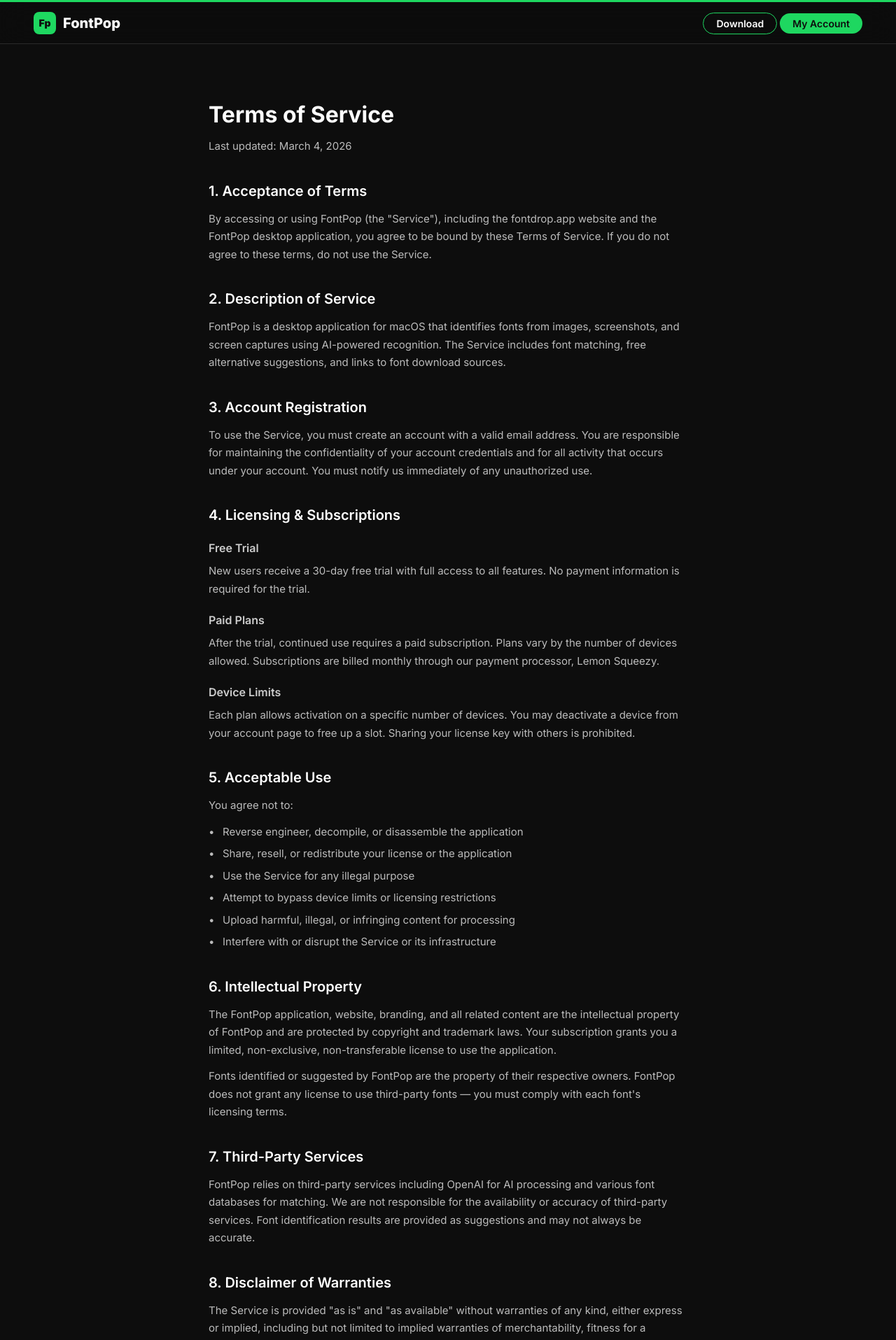
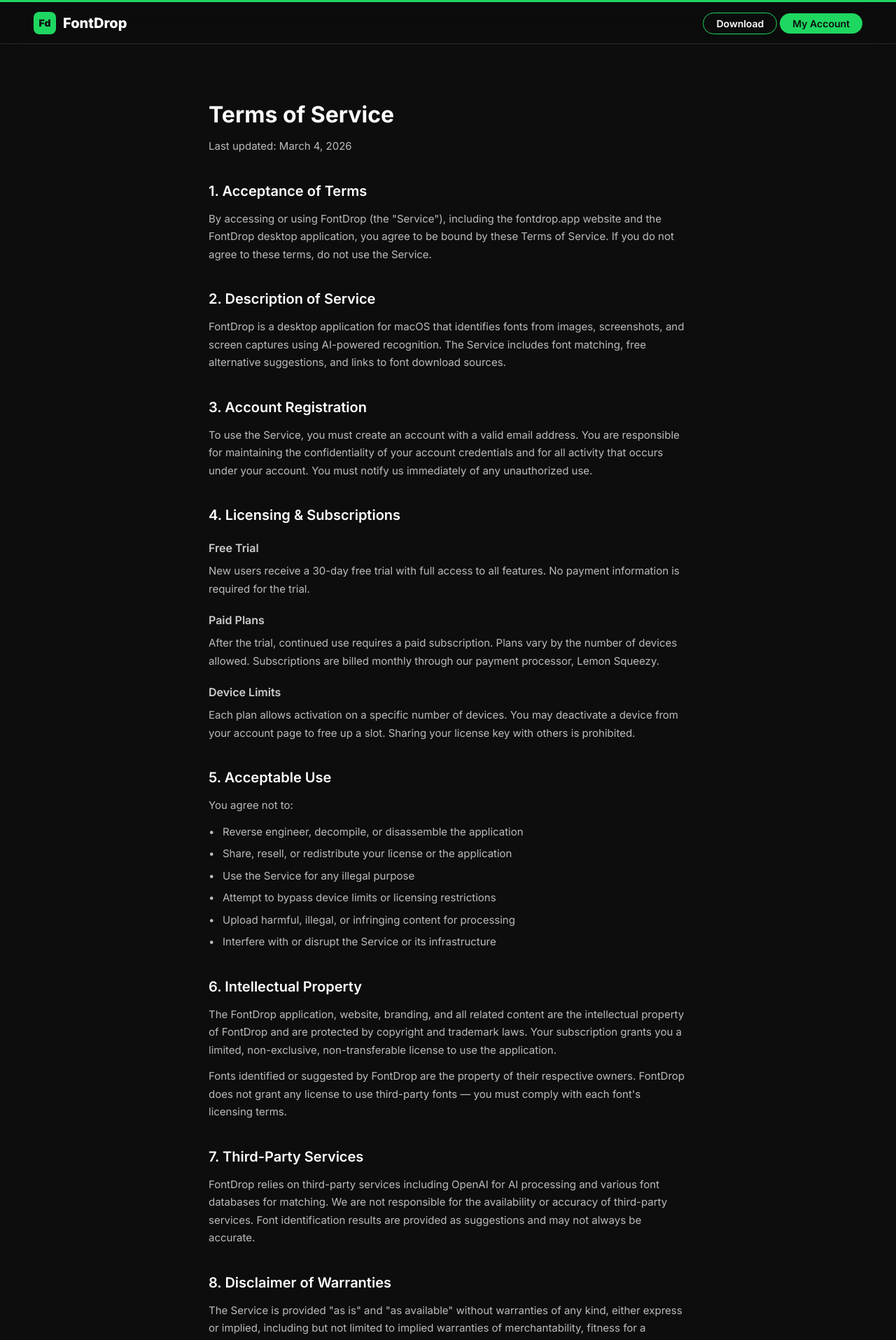
Before and after one commit to yairsabag/popupfont-web, a Next.js app: page /terms in a window 1280 px wide. Shown: the top 1915 px of the page at 70% size. Built offline with nearby package versions, Linux system fonts and the light colour scheme.

Commit message:
Rebrand FontPop to FontDrop

```diff
--- a/src/app/(auth)/layout.tsx
+++ b/src/app/(auth)/layout.tsx
@@ -10,7 +10,7 @@
           <div className="w-12 h-12 bg-[#1ed760] rounded-xl flex items-center justify-center text-[#0d0d0d] font-black text-lg">
             Fp
           </div>
-          <span className="text-white font-extrabold text-2xl">FontPop</span>
+          <span className="text-white font-extrabold text-2xl">FontDrop</span>
         </Link>
         <div className="bg-[#1a1a1a] border border-[#2a2a2a] rounded-2xl p-8">
           {children}
--- a/src/app/(auth)/login/page.tsx
+++ b/src/app/(auth)/login/page.tsx
@@ -35,7 +35,7 @@
   return (
     <div className="bg-[#1e1e1e] rounded-2xl p-8 border border-[#2a2a2a]">
       <h1 className="text-2xl font-bold text-white text-center mb-2">Welcome back</h1>
-      <p className="text-gray-500 text-center mb-8">Sign in to your FontPop account</p>
+      <p className="text-gray-500 text-center mb-8">Sign in to your FontDrop account</p>
 
       {error && (
         <div className="bg-red-500/10 border border-red-500/30 rounded-lg p-3 mb-6 text-red-400 text-sm text-center">
--- a/src/app/(legal)/layout.tsx
+++ b/src/app/(legal)/layout.tsx
@@ -6,8 +6,8 @@
       <div className="green-line" />
       <nav className="landing-nav">
         <Link href="/" className="nav-logo">
-          <div className="nav-logo-icon">Fp</div>
-          <span className="nav-logo-text">FontPop</span>
+          <div className="nav-logo-icon">Fd</div>
+          <span className="nav-logo-text">FontDrop</span>
         </Link>
         <ul className="nav-links">
           <li><Link href="/#pricing" className="nav-download">Download</Link></li>
@@ -21,7 +21,7 @@
       </main>
       <footer className="landing-footer">
         <div className="footer-brand">
-          <div className="fi">Fp</div>FontPop
+          <div className="fi">Fd</div>FontDrop
         </div>
         <div className="footer-links">
           <Link href="/privacy">Privacy Policy</Link>
--- a/src/app/(legal)/privacy/page.tsx
+++ b/src/app/(legal)/privacy/page.tsx
@@ -6,7 +6,7 @@
 
       <h2>1. Introduction</h2>
       <p>
-        FontPop (&quot;we&quot;, &quot;our&quot;, or &quot;us&quot;) operates the fontdrop.app website and the FontPop
+        FontDrop (&quot;we&quot;, &quot;our&quot;, or &quot;us&quot;) operates the fontdrop.app website and the FontDrop
         desktop application (together, the &quot;Service&quot;). This Privacy Policy explains how we collect,
         use, and protect your information when you use our Service.
       </p>
@@ -25,7 +25,7 @@
       </p>
       <h3>Images You Process</h3>
       <p>
-        When you use FontPop to identify fonts, your images are sent to third-party AI services (OpenAI)
+        When you use FontDrop to identify fonts, your images are sent to third-party AI services (OpenAI)
         for analysis. We do not store your images on our servers. Images are transmitted solely for the
         purpose of font recognition and are not retained after processing.
       </p>
--- a/src/app/(legal)/refund/page.tsx
+++ b/src/app/(legal)/refund/page.tsx
@@ -6,14 +6,14 @@
 
       <h2>30-Day Free Trial</h2>
       <p>
-        FontPop offers a full 30-day free trial with access to all features. No payment information is
+        FontDrop offers a full 30-day free trial with access to all features. No payment information is
         required to start the trial, so there is no charge to cancel. We encourage you to thoroughly
         test the application during this period before subscribing.
       </p>
 
       <h2>Subscription Refunds</h2>
       <p>
-        If you are not satisfied with FontPop after subscribing, you may request a full refund within
+        If you are not satisfied with FontDrop after subscribing, you may request a full refund within
         14 days of your first payment. No questions asked. To request a refund, email us at{' '}
         <a href="mailto:support@fontdrop.app">support@fontdrop.app</a> with the email address
         associated with your account.
--- a/src/app/(legal)/terms/page.tsx
+++ b/src/app/(legal)/terms/page.tsx
@@ -6,14 +6,14 @@
 
       <h2>1. Acceptance of Terms</h2>
       <p>
-        By accessing or using FontPop (the &quot;Service&quot;), including the fontdrop.app website and
-        the FontPop desktop application, you agree to be bound by these Terms of Service. If you do not
+        By accessing or using FontDrop (the &quot;Service&quot;), including the fontdrop.app website and
+        the FontDrop desktop application, you agree to be bound by these Terms of Service. If you do not
         agree to these terms, do not use the Service.
       </p>
 
       <h2>2. Description of Service</h2>
       <p>
-        FontPop is a desktop application for macOS that identifies fonts from images, screenshots,
+        FontDrop is a desktop application for macOS that identifies fonts from images, screenshots,
         and screen captures using AI-powered recognition. The Service includes font matching, free
         alternative suggestions, and links to font download sources.
       </p>
@@ -55,19 +55,19 @@
 
       <h2>6. Intellectual Property</h2>
       <p>
-        The FontPop application, website, branding, and all related content are the intellectual property
-        of FontPop and are protected by copyright and trademark laws. Your subscription grants you a
+        The FontDrop application, website, branding, and all related content are the intellectual property
+        of FontDrop and are protected by copyright and trademark laws. Your subscription grants you a
         limited, non-exclusive, non-transferable license to use the application.
       </p>
       <p>
-        Fonts identified or suggested by FontPop are the property of their respective owners. FontPop
+        Fonts identified or suggested by FontDrop are the property of their respective owners. FontDrop
         does not grant any license to use third-party fonts — you must comply with each font&apos;s
         licensing terms.
       </p>
 
       <h2>7. Third-Party Services</h2>
       <p>
-        FontPop relies on third-party services including OpenAI for AI processing and various font
+        FontDrop relies on third-party services including OpenAI for AI processing and various font
         databases for matching. We are not responsible for the availability or accuracy of third-party
         services. Font identification results are provided as suggestions and may not always be accurate.
       </p>
@@ -82,7 +82,7 @@
 
       <h2>9. Limitation of Liability</h2>
       <p>
-        To the maximum extent permitted by law, FontPop shall not be liable for any indirect, incidental,
+        To the maximum extent permitted by law, FontDrop shall not be liable for any indirect, incidental,
         special, consequential, or punitive damages, or any loss of profits or revenues, whether incurred
         directly or indirectly. Our total liability for any claim arising from the Service shall not
         exceed the amount you paid us in the 12 months prior to the claim.
--- a/src/app/account/page.tsx
+++ b/src/app/account/page.tsx
@@ -64,7 +64,7 @@
       <nav className="border-b border-[#2a2a2a] px-6 py-4 flex items-center justify-between">
         <div className="flex items-center gap-3">
           <div className="w-8 h-8 bg-[#1ed760] rounded-lg flex items-center justify-center text-[#0d0d0d] font-black text-sm">Fp</div>
-          <span className="text-white font-bold text-lg">FontPop</span>
+          <span className="text-white font-bold text-lg">FontDrop</span>
         </div>
         <div className="flex items-center gap-4">
           <span className="text-[#999] text-sm">{user?.name || user?.email}</span>
--- a/src/app/layout.tsx
+++ b/src/app/layout.tsx
@@ -8,7 +8,7 @@
 });
 
 export const metadata: Metadata = {
-  title: "FontPop — Identify Any Font Instantly",
+  title: "FontDrop — Identify Any Font Instantly",
   description: "Professional desktop app for identifying fonts from any image, screenshot, or website. AI-powered with 990,000+ font database.",
 };
 
--- a/src/app/page.tsx
+++ b/src/app/page.tsx
@@ -51,7 +51,7 @@
   { q: 'Does it work with Hebrew fonts?', a: 'Yes! First tool specializing in Hebrew — AlefAlefAlef, HaGilda, FontBit, Hafontia, and more.' },
   { q: 'How much does it cost?', a: 'Free 30-day trial. Basic $9/mo (2 computers), Pro $15/mo (3 computers). Cancel anytime.' },
   { q: 'Is Windows supported?', a: 'macOS 12+ only for now. Windows coming soon.' },
-  { q: 'How is FontPop different from WhatTheFont?', a: 'Native desktop bubble, no browser needed. AI + databases, Hebrew specialist, free alternatives for every match.' },
+  { q: 'How is fontdrop different from WhatTheFont?', a: 'Native desktop bubble, no browser needed. AI + databases, Hebrew specialist, free alternatives for every match.' },
 ];
 
 export default function LandingPage() {
@@ -65,8 +65,8 @@
       {/* Nav */}
       <nav className="landing-nav">
         <Link href="/" className="nav-logo">
-          <div className="nav-logo-icon">Fp</div>
-          <span className="nav-logo-text">FontPop</span>
+          <div className="nav-logo-icon">Fd</div>
+          <span className="nav-logo-text">fontdrop</span>
         </Link>
         <ul className="nav-links">
           <li><a href="#pricing" className="nav-download">Download</a></li>
@@ -100,7 +100,7 @@
           <div className="mockup-window">
             <div className="mockup-titlebar">
               <div className="mockup-dot r" /><div className="mockup-dot y" /><div className="mockup-dot g" />
-              <div className="mockup-url">fontpop — screen capture</div>
+              <div className="mockup-url">fontdrop — screen capture</div>
             </div>
             <div className="mockup-body">
               <div className="mockup-sample">Aa Bb Gg Rr</div>
@@ -120,7 +120,7 @@
               </div>
             </div>
           </div>
-          <div className="mockup-bubble">Fp</div>
+          <div className="mockup-bubble">Fd</div>
         </div>
       </section>
 
@@ -166,12 +166,12 @@
       <section id="video" className="landing-section">
         <div className="section-inner">
           <h2 className="section-title">Video Tutorial</h2>
-          <p className="section-subtitle">Learn how to get the most out of FontPop</p>
+          <p className="section-subtitle">Learn how to get the most out of fontdrop</p>
           <div className="video-card">
             <div className="video-play">
               <svg viewBox="0 0 24 24"><polygon points="5 3 19 12 5 21 5 3" /></svg>
             </div>
-            <div className="video-label">Watch FontPop in Action</div>
+            <div className="video-label">Watch fontdrop in Action</div>
           </div>
         </div>
       </section>
@@ -248,8 +248,8 @@
             </a>
             <a href="#" className="contact-card">
               <div className="contact-icon">🐦</div>
-              <h4>Twitter / X</h4>
-              <p>@fontpopapp</p>
+              <h4>Instergram</h4>
+              <p>@fontdropapp</p>
             </a>
             <a href="#" className="contact-card">
               <div className="contact-icon">📱</div>
@@ -263,7 +263,7 @@
       {/* Footer */}
       <footer className="landing-footer">
         <div className="footer-brand">
-          <div className="fi">Fp</div>FontPop
+          <div className="fi">Fd</div>fontdrop
         </div>
         <div className="footer-links">
           <Link href="/privacy">Privacy Policy</Link>
--- a/src/lib/config.ts
+++ b/src/lib/config.ts
@@ -2,7 +2,7 @@
 export const APPWRITE_CONFIG = {
   endpoint: process.env.NEXT_PUBLIC_APPWRITE_ENDPOINT || 'https://fra.cloud.appwrite.io/v1',
   projectId: process.env.NEXT_PUBLIC_APPWRITE_PROJECT_ID || '',
-  databaseId: process.env.NEXT_PUBLIC_APPWRITE_DATABASE_ID || 'fontpop_db',
+  databaseId: process.env.NEXT_PUBLIC_APPWRITE_DATABASE_ID || 'fontdrop_db',
 
   // Collection IDs
   collections: {
```
